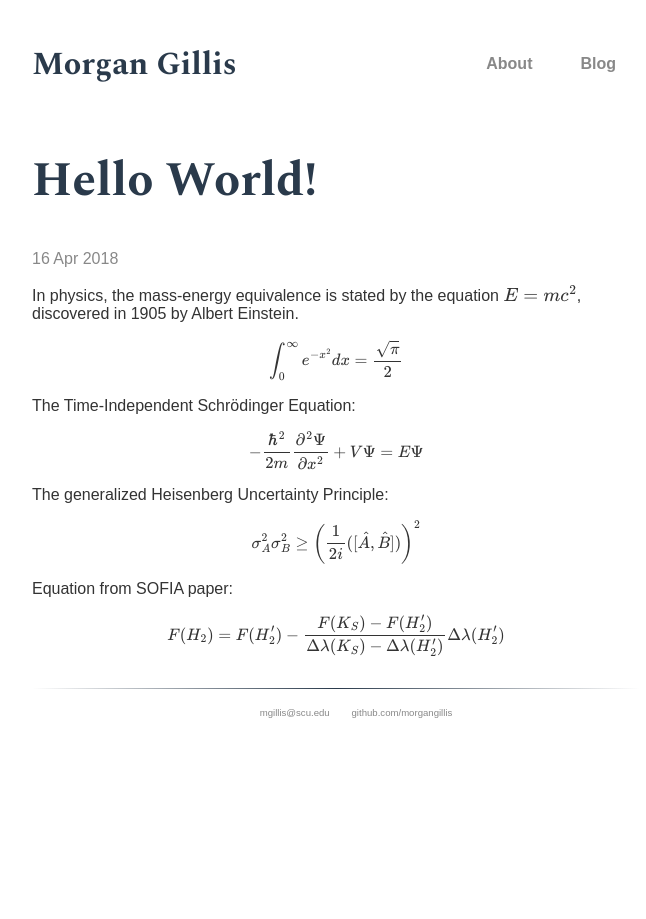
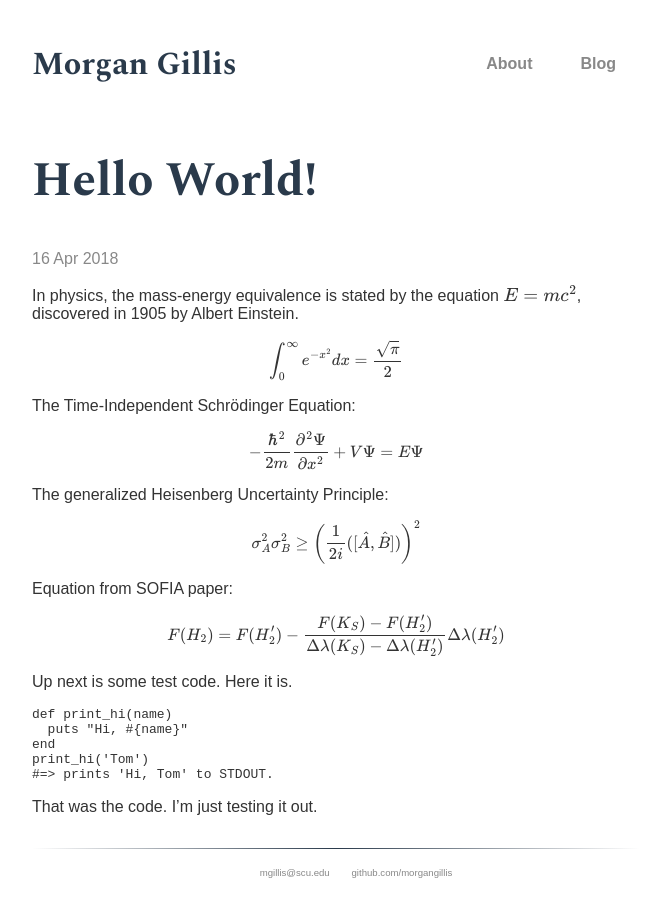
Before and after one commit to morgangillis/morgangillis.github.io, a Jekyll site: the page built from _posts/2018-04-16-hello-world.md, in a window 1280 px wide. Shown: the whole page, without its empty margins (304-950 px from the left). Built offline with Jekyll 4.4.1, drawn with Linux system fonts in a browser that asks for light colours; some web fonts are replaced; formulas are drawn with MathJax 3.

Commit message:
Added test sample code snippet

````diff
--- a/_posts/2018-04-16-hello-world.md
+++ b/_posts/2018-04-16-hello-world.md
@@ -19,3 +19,13 @@ $$\sigma_{A}^2\sigma_{B}^2\geq\left(\frac{1}{2i}([\hat{A},\hat{B}])\right)^2$$
 Equation from SOFIA paper:
 
 $$F(H_2)=F(H_2')-\frac{F(K_S)-F(H_2')}{\Delta\lambda(K_S)-\Delta\lambda(H_2')}\Delta\lambda(H_2')$$
+
+Up next is some test code. Here it is.
+```
+def print_hi(name)
+  puts "Hi, #{name}"
+end
+print_hi('Tom')
+#=> prints 'Hi, Tom' to STDOUT.
+```
+That was the code. I'm just testing it out.
````
